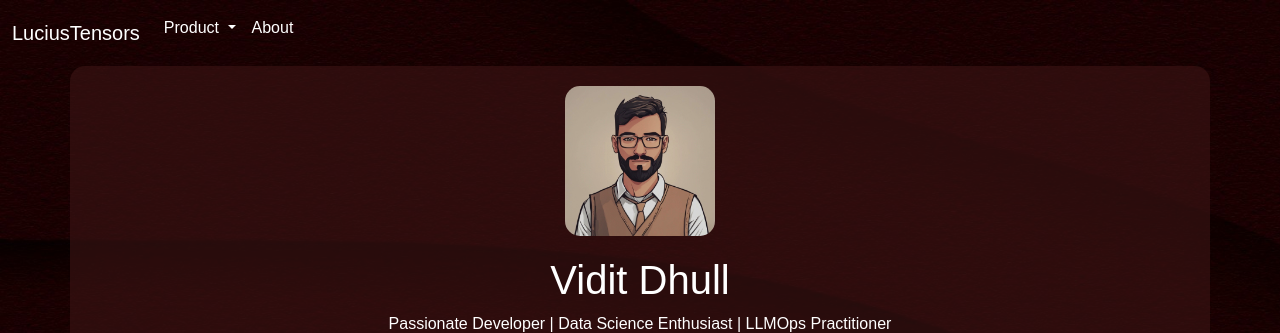
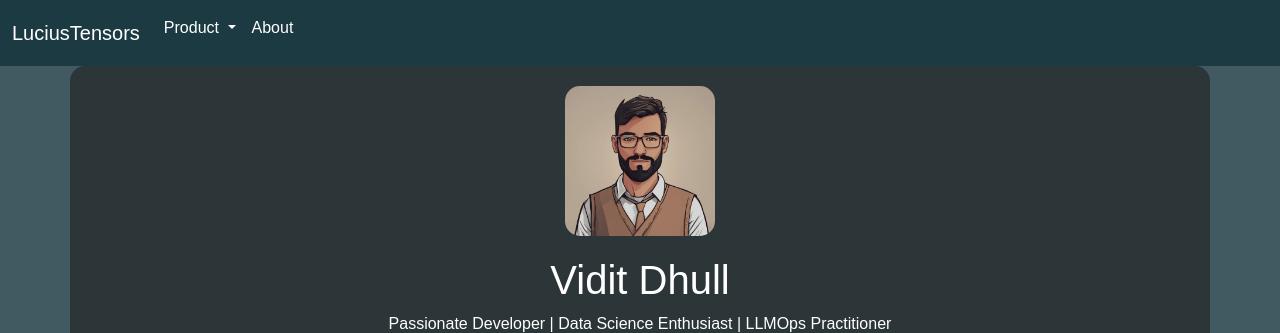
Before and after one commit to ViditDhull/LuciusTensors, a Django app: page /about in a window 1280 px wide. Shown: the top 333 px of the page. Run offline with Django 4.2, Linux system fonts and the light colour scheme.

Commit message:
Color update

```diff
--- a/templates/about.html
+++ b/templates/about.html
@@ -1,13 +1,12 @@
 {% extends "layout.html" %}
 {% block cardclass %}
 body {
-background-color: #212529;
 color: #ffffff;
 font-family: Arial, sans-serif;
 }
 
 .container {
-background-color: #3b1313a1;
+background-color: #1b19198a;
 width: 90%;
 margin: 0 auto;
 padding: 20px;
--- a/templates/code_optimizer.html
+++ b/templates/code_optimizer.html
@@ -2,7 +2,7 @@
 
 {% block cardclass %}
 .card {
-background-color: #3b1313a1;
+background-color: #2a3037;
 border: none;
 height: auto;
 width: auto;
--- a/templates/layout.html
+++ b/templates/layout.html
@@ -9,16 +9,13 @@
     {% else %}
     <title>LuciusTensors</title>
     {% endif %}
-    <link rel="icon" href="/static/img/favicon_wb.jpg" type="image/x-icon">
+    <link rel="icon" href="/static/img/favicon.jpg" type="image/x-icon">
     <link href="https://cdn.jsdelivr.net/npm/bootstrap@5.3.0/dist/css/bootstrap.min.css" rel="stylesheet"
         integrity="sha384-9ndCyUaIbzAi2FUVXJi0CjmCapSmO7SnpJef0486qhLnuZ2cdeRhO02iuK6FUUVM" crossorigin="anonymous">
     <style>
         body,
         nav{
-            background-image: url('/static/img/background.jpg');
-            background-repeat: no-repeat;
-            background-attachment: fixed;
-            background-size: cover;
+            background-color: #13323bcd;
         }
         .dropdown:hover .dropdown-menu {
             display: block;
@@ -47,7 +44,7 @@
 </head>
 
 <body>
-    <nav class="navbar navbar-expand-lg bg-dark">
+    <nav class="navbar navbar-expand-lg ">
         <div class="container-fluid">
             <a class="navbar-brand navbar-dark" href="home">LuciusTensors</a>
             <button class="navbar-toggler" type="button" data-bs-toggle="collapse"
@@ -63,7 +60,7 @@
                             Product
                         </a>
                         <ul class="dropdown-menu bg-dark">
-                            <li><a class="dropdown-item" href="sql_query_generator">Prompt to SQL Generator</a></li>
+                            <li><a class="dropdown-item" href="sql_query_generator">SQL Query Generator</a></li>
                             <li><a class="dropdown-item" href="code_optimizer">Code Optimizer</a></li>
                         </ul>
                     </li>
--- a/templates/sql_query_generator.html
+++ b/templates/sql_query_generator.html
@@ -1,7 +1,7 @@
 {% extends "layout.html" %}
 {% block cardclass %}
 .card {
-background-color: #3b1313a1;
+background-color: #2a3037;
 border: none;
 height: auto;
 width: auto;
```
Also changed, not shown: static/img/background.jpg (deleted), static/img/favicon.jpg (added), static/img/favicon_wb.jpg (deleted).
